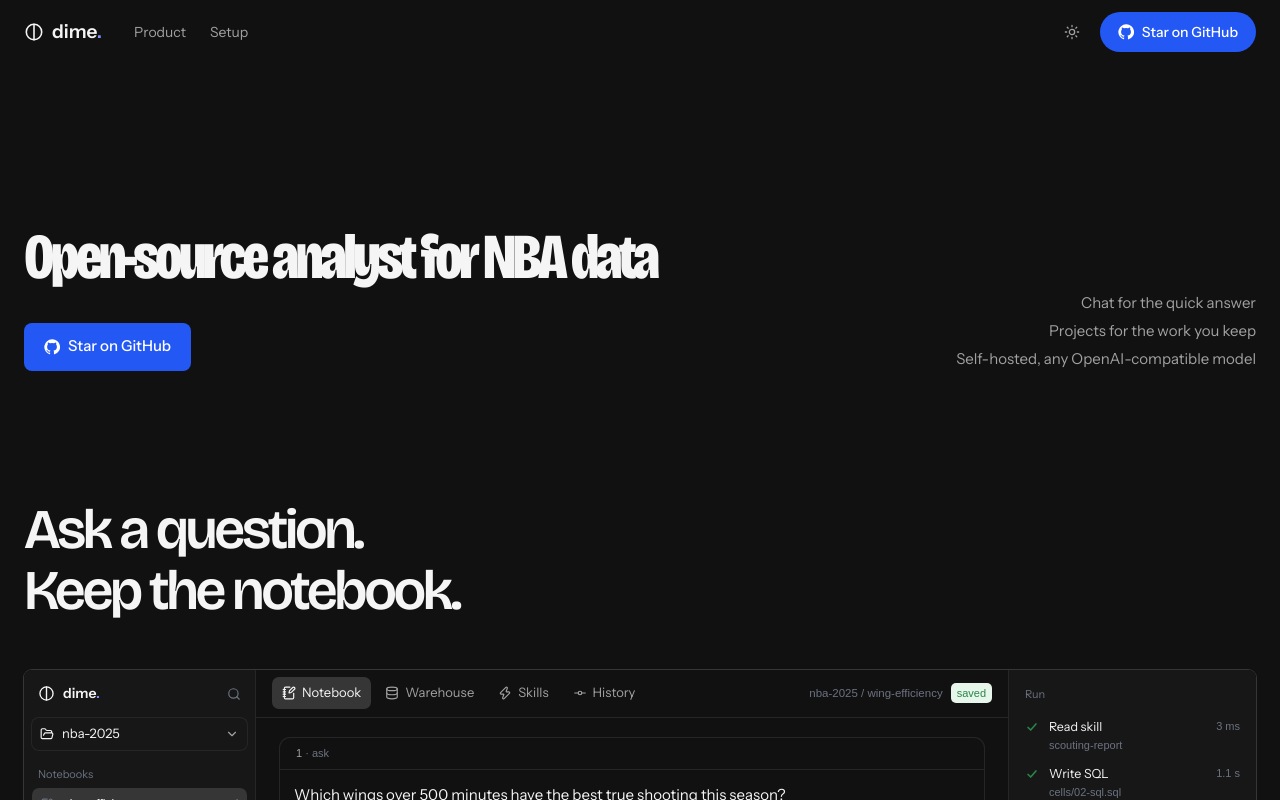
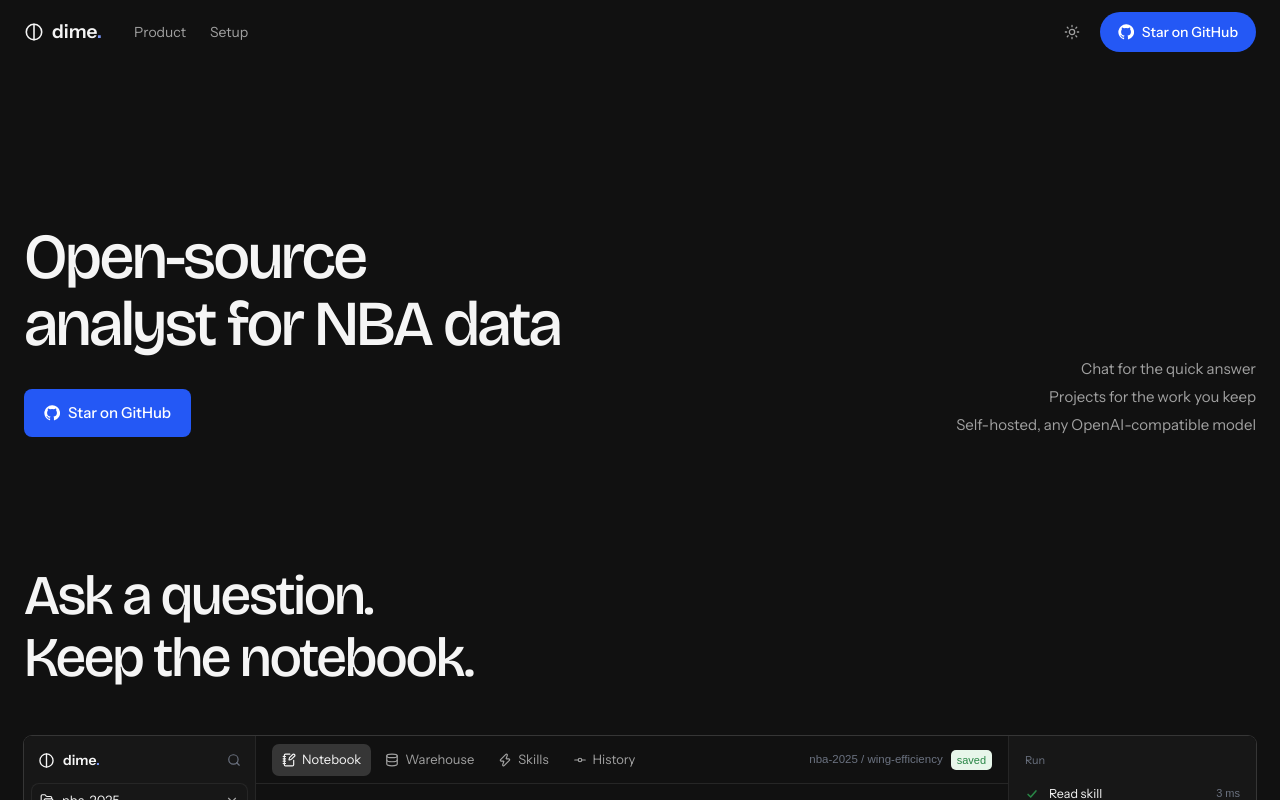
Before and after one commit to mythiipanda/mythiipanda.github.io, a Next.js app in the folder apps/dime-variants/: page /h in a window 1280 px wide. Shown: the top 800 px of the page. Built offline with nearby package versions, Linux system fonts and the light colour scheme; a web font is replaced by a local one.

Commit message:
dime variants: h type width, f collage

```diff
--- a/apps/dime-variants/app/f/page.tsx
+++ b/apps/dime-variants/app/f/page.tsx
@@ -38,7 +38,7 @@ export default function F() {
           <div className="grid gap-4 md:grid-cols-[1fr_1.35fr_1fr] md:items-start">
             <Win title="wing-efficiency / notebook" className="md:mt-16"><Notebook /></Win>
             <Win title="chat" className="md:z-10 md:scale-[1.03]"><Notebook /></Win>
-            <Win title="warehouse" className="md:mt-16"><Warehouse /></Win>
+            <Win title="history" className="md:mt-16"><History /></Win>
           </div>
           <div className="mt-10 flex flex-wrap justify-center gap-2">
             {chips.map((c) => (<span key={c} className="rounded-full px-4 py-2 text-[13px] text-ink-2 shadow-[0_0_0_1px_var(--line-strong)]">{c}</span>))}
--- a/apps/dime-variants/app/globals.css
+++ b/apps/dime-variants/app/globals.css
@@ -266,7 +266,7 @@ table, td, th, .tnum { font-variant-numeric: tabular-nums; }
 [data-v="f"] .serif-i { font-family: var(--font-serif), serif; font-weight: 400; font-style: italic; }
 [data-v="f"] h1, [data-v="f"] h2 { font-weight: 700; }
 [data-v="g"] h1, [data-v="g"] .skill-name { font-stretch: 76%; font-weight: 700; }
-[data-v="h"] h1 { font-stretch: 75%; font-weight: 800; }
+[data-v="h"] h1, [data-v="h"] h2 { font-stretch: 100%; font-weight: 500; }
 [data-v="j"] .fig { font-family: var(--font-code), monospace; font-stretch: 100%; font-weight: 500; }
 [data-v="c"] h1 { font-family: var(--font-serif), serif; font-weight: 400; line-height: 0.98; }
 [data-v="i"] h1 { font-weight: 500; }
--- a/apps/dime-variants/app/h/page.tsx
+++ b/apps/dime-variants/app/h/page.tsx
@@ -11,7 +11,7 @@ const stories = [
   { tab: "history" as const, title: "Every run is a commit", lead: "Diff it. Roll it back.", list: ["Commit per run", "Pinned to a warehouse version", "Files you own"] },
 ];
 
-const h2 = "text-[36px] leading-[38px] tracking-[-0.05em] md:text-[56px] md:leading-[56px] md:tracking-[-0.06em] font-medium";
+const h2 = "text-[36px] leading-[38px] tracking-[-0.03em] md:text-[56px] md:leading-[56px] md:tracking-[-0.04em] font-medium";
 
 export default function H() {
   return (
@@ -23,7 +23,7 @@ export default function H() {
       <main className="mx-auto max-w-[1425px] px-6">
         <section className="grid gap-10 pb-20 pt-24 md:grid-cols-[1.4fr_1fr] md:pb-32 md:pt-40">
           <div>
-            <h1 className="text-[44px] leading-[44px] tracking-[-0.06em] md:text-[64px] md:leading-[64px]">Open-source analyst for NBA data</h1>
+            <h1 className="text-[44px] leading-[44px] tracking-[-0.04em] font-medium md:text-[64px] md:leading-[64px]">Open-source analyst for NBA data</h1>
             <div className="mt-8"><ButtonLink href={REPO} variant="primary"><GithubMark />Star on GitHub</ButtonLink></div>
           </div>
           <ul className="space-y-1 pt-2 text-[15px] leading-[24px] text-ink-2 md:self-end md:text-right">
```
